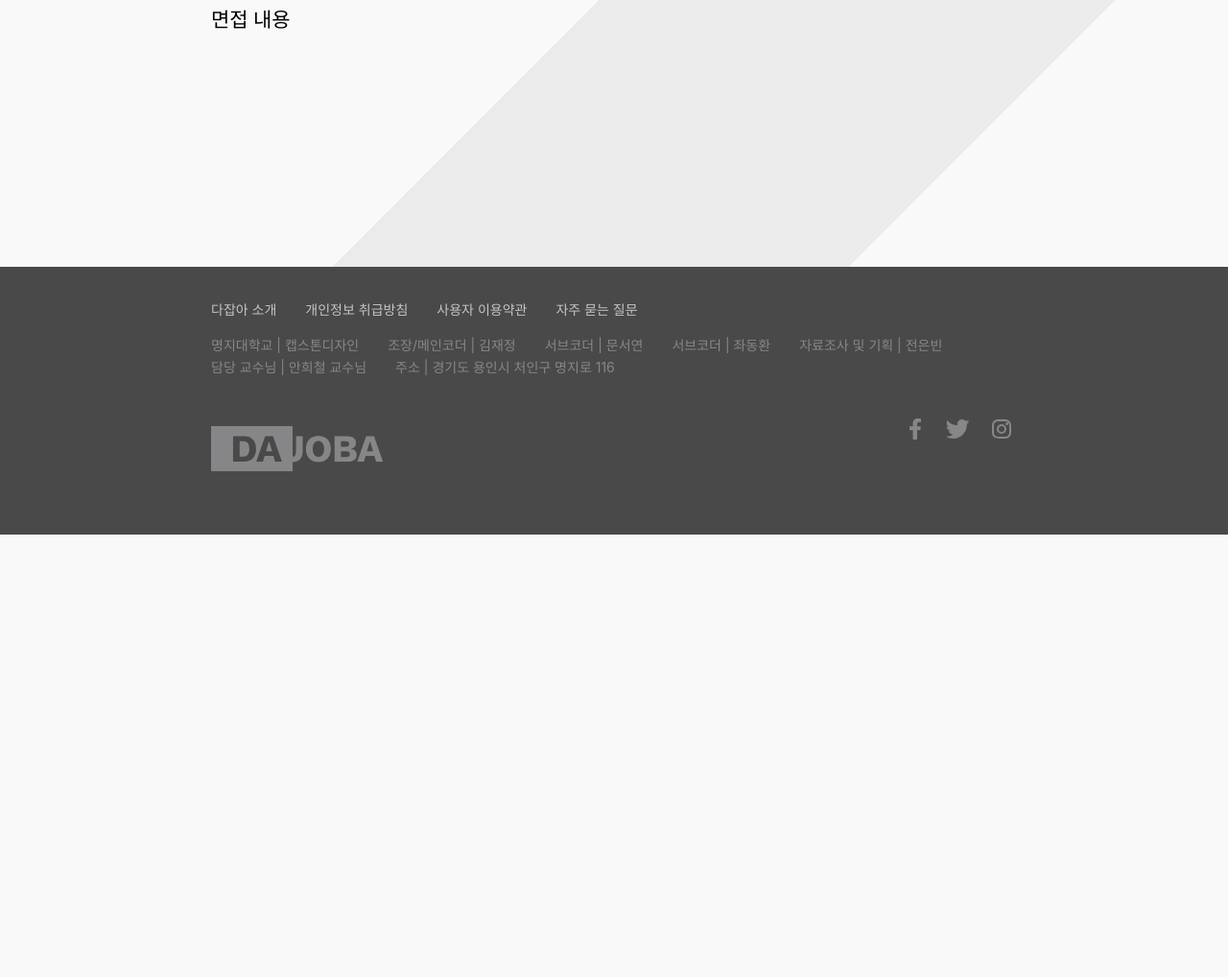
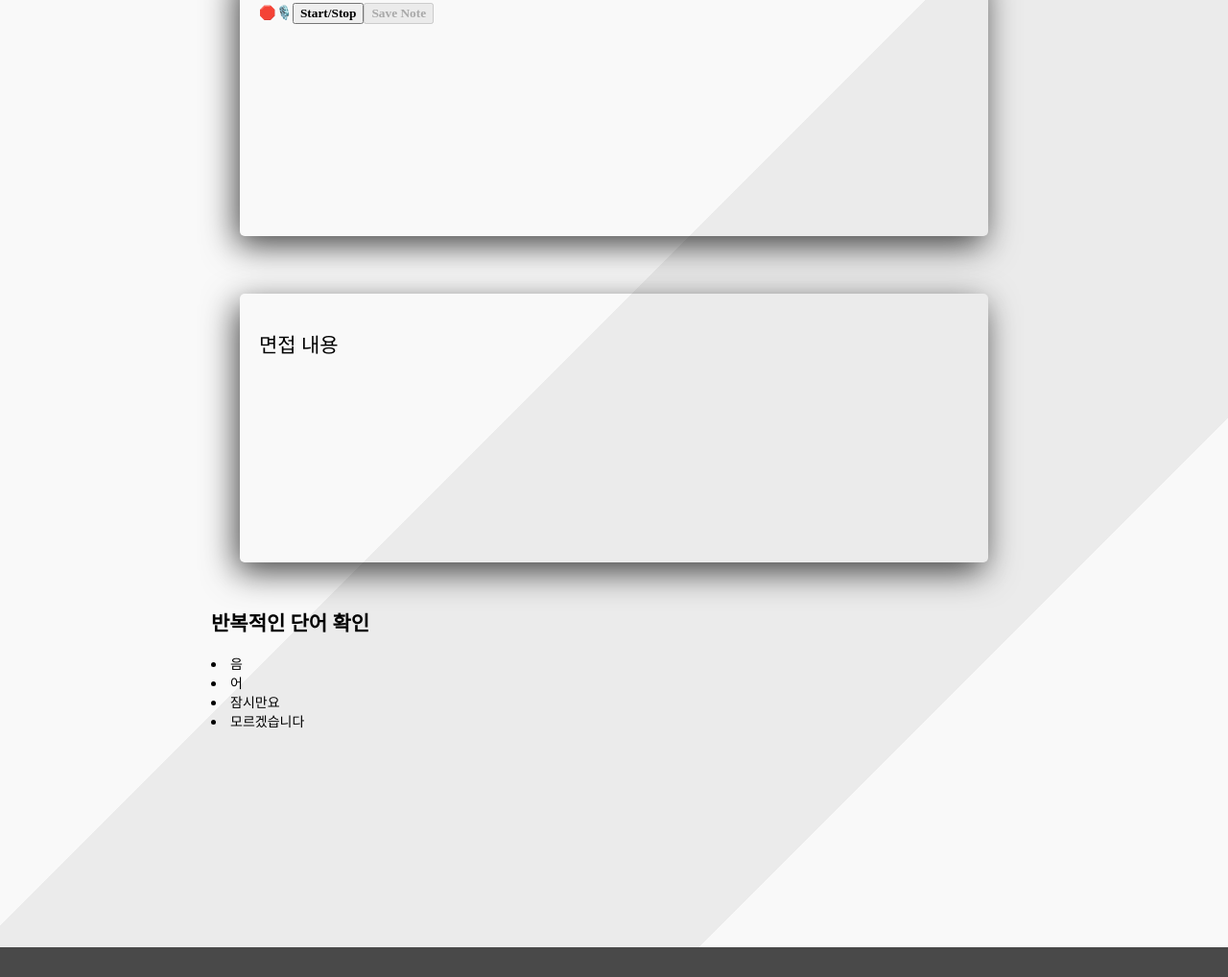
Before and after one commit to baebang/DajabA, a React app: page /SpeechFunction in a window 1280 px wide. Shown: the part 345-1363 px from the top of the page at 96% size. Before the commit the page ends 902 px from the top, so only its background shows below. Built offline with nearby package versions, Linux system fonts and the light colour scheme; some packages are replaced by stand-ins of ours; a web font is replaced by a local one.

Commit message:
Add : Change Design of SpeechFunction

```diff
--- a/src/pages/SpeechFunction.js
+++ b/src/pages/SpeechFunction.js
@@ -41,6 +41,7 @@ function SpeechFunction() {
             .map(result => result[0])
             .map(result => result.transcript)
             .join('')
+
           console.log(transcript)
           setNote(transcript)
           mic.onerror = event => {
@@ -58,26 +59,41 @@ function SpeechFunction() {
         <>
         <div className={styles.bg} />
         <Container className={styles.container}>
-            <div className="box">
             <h1 className={styles.heading}>
                 <Lined><strong>반복 단어 검출 Test</strong></Lined>
             </h1>
+            <div className={styles.box2}>
+                <div className={styles.box}>
+                    <br/>
                     {isListening ? <span>🎙️</span> : <span>🛑🎙️</span>}
+                    <button onClick={() => setIsListening(prevState => !prevState)}>
+                        <strong>Start/Stop</strong>
+                    </button>
                     <button onClick={handleSaveNote} disabled={!note}>
                         <strong>Save Note</strong>
-                </button>
-                <button onClick={() => setIsListening(prevState => !prevState)}>
-                    <strong>Start/Stop</strong>
                     </button>
                     <p>{note}</p>
                 </div>
 
-            <div className="box">
+                <div className={styles.box}>
                     <h2>면접 내용</h2>
                     {savedNotes.map(n => (
                         <p key={n}>{n}</p>
                     ))}
                 </div>
+
+                 <div>
+                    <h2><strong>반복적인 단어 확인</strong></h2>
+                    <div>
+                        <li>음</li>
+                        <li>어</li>
+                        <li>잠시만요</li>
+                        <li>모르겠습니다</li>
+                    </div>
+                </div>
+            </div>
+
+
         </Container>
         </>
     );
--- a/src/pages/SpeechFunction.module.css
+++ b/src/pages/SpeechFunction.module.css
@@ -15,9 +15,10 @@
   }
 
   .container {
-    display: grid;
-    align-items: center;
+    /* display: flex; */
+    align-items: flex-end;
     margin: 120px auto 226px;
+    justify-content: space-around
   }
 
   .box {
@@ -26,6 +27,11 @@
     margin: 30px;
     padding: 20px;
     border-radius: 5px;
+  }
+
+  .box2 {
+      display: flex;
+      flex-direction: column;
   }
 
   .texts {
```
Lines whose indentation alone changed are shown as unchanged.
